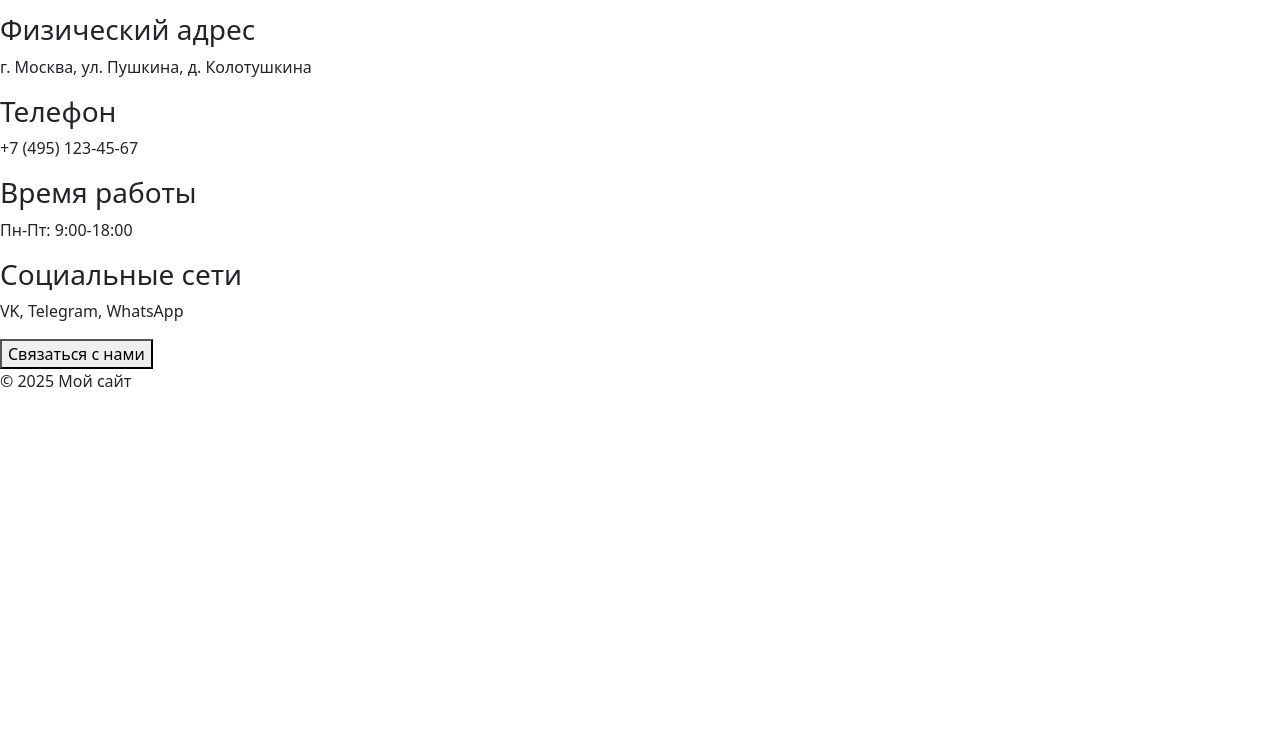
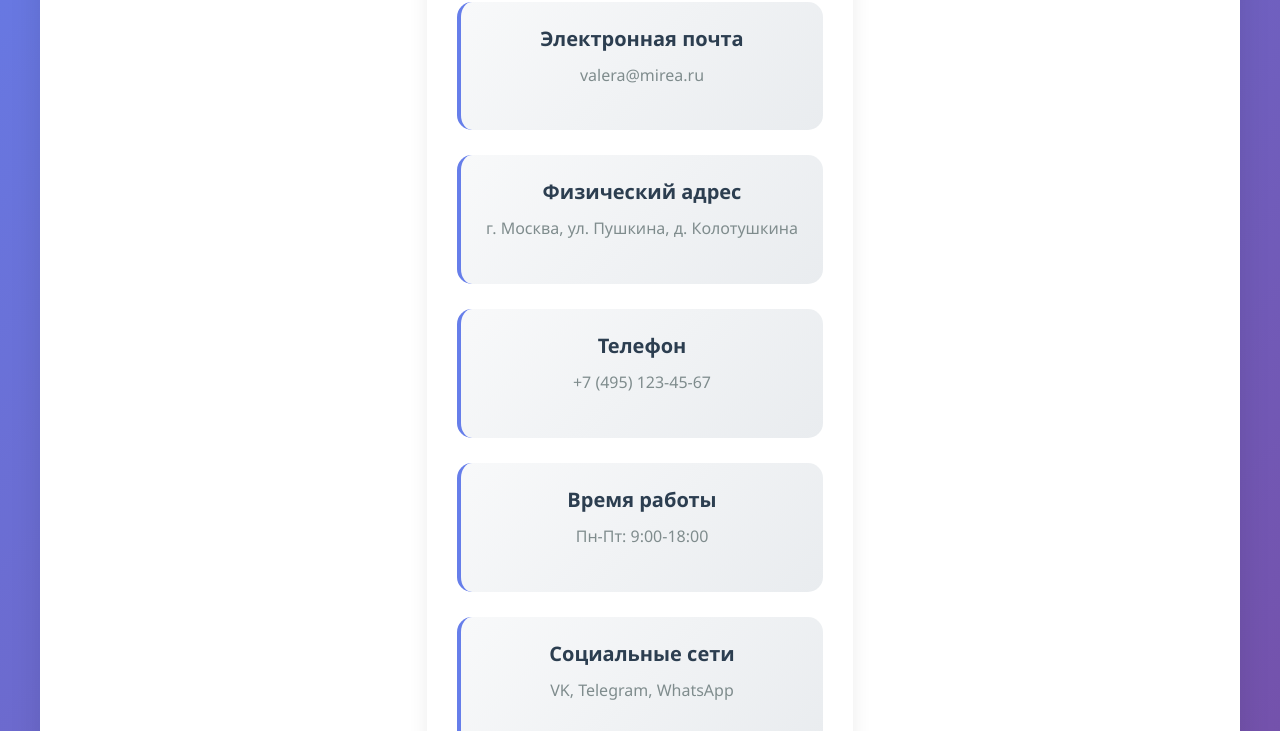
Before and after one commit to Apach876/frontend-and-backend-practice, a plain HTML site: page pages/contacts_v1.html in a window 1280 px wide. Shown: the part 307-1038 px from the top of the page. Before the commit the page ends 800 px from the top, so only its background shows below. Drawn offline with nearby package versions, Linux system fonts and the light colour scheme; the site is published under a folder, as on GitHub Pages, so addresses that start at the root find nothing.

Commit message:
AAAAAAAAAA

```diff
--- a/pages/contacts_v1.html
+++ b/pages/contacts_v1.html
@@ -5,7 +5,7 @@
     <meta name="viewport" content="width=device-width, initial-scale=1.0">
     <title>Контакты</title>
     <link href="https://cdn.jsdelivr.net/npm/bootstrap@5.3.2/dist/css/bootstrap.min.css" rel="stylesheet">
-    <link rel="stylesheet" href="/style/styles.css">
+    <link rel="stylesheet" href="styles.css">
 </head>
 <body>
 <div class="page">
```
Also changed, not shown: pages/goods_v1.html (+1 -1 lines), pages/news_v1.html (+1 -1 lines).
